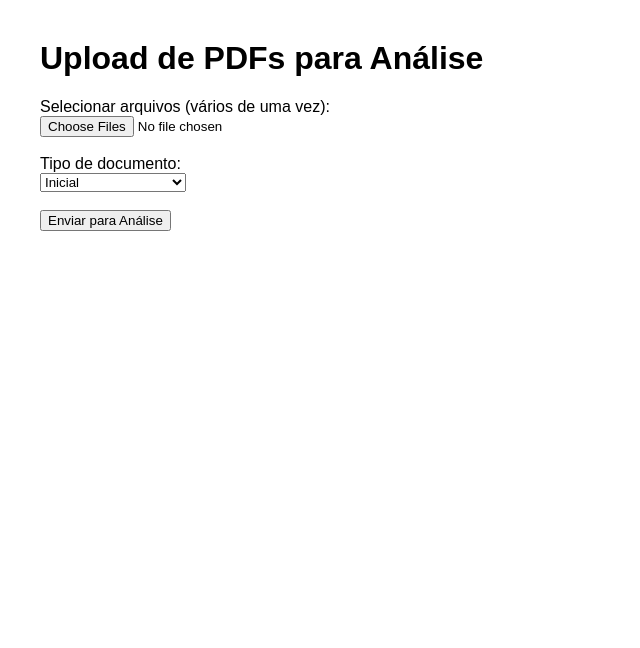
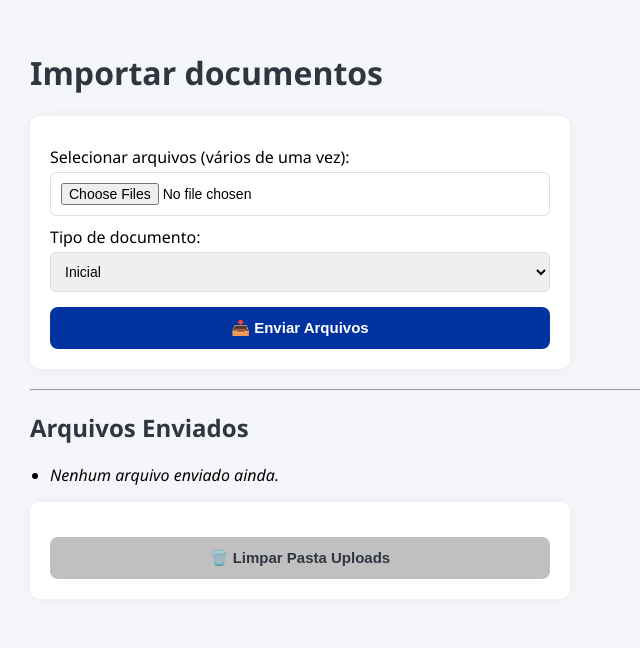
Before and after one commit to PHDRibeiro/analisador-pdf, a Flask app: page / in a window 1280 px wide. Shown: the top 648 px of the page, without its empty margins (0-640 px from the left). Run offline with Flask 2, Linux system fonts and the light colour scheme.

Commit message:
Versao v1.1 Estilizado

```diff
--- a/app.py
+++ b/app.py
@@ -150,7 +150,14 @@ def processar_arquivos():
 
 @app.route('/')
 def index():
-    return render_template('index.html', tipos=TIPOS)
+    arquivos = os.listdir(app.config['UPLOAD_FOLDER']) if os.path.exists(app.config['UPLOAD_FOLDER']) else []
+    tipos_encontrados = [arq.split('__', 1)[0].replace("_", " ") for arq in arquivos if '__' in arq]
+
+    tem_inicial = 'Inicial' in tipos_encontrados
+    tem_informativo = any(t in tipos_encontrados for t in ['Informativo Extratão', 'Informativo CAF', 'Informativo SPPREV'])
+    pode_analisar = tem_inicial and tem_informativo
+
+    return render_template('index.html', tipos=TIPOS, pode_analisar=pode_analisar, arquivos=arquivos)
 
 @app.route('/upload', methods=['POST'])
 def upload():
@@ -174,6 +181,16 @@ def analisar():
     resultados = processar_arquivos()
     return render_template('resultado.html', resultados=resultados)
 
+@app.route('/limpar_uploads', methods=['POST'])
+def limpar_uploads():
+    pasta = app.config['UPLOAD_FOLDER']
+    if os.path.exists(pasta):
+        for arquivo in os.listdir(pasta):
+            caminho = os.path.join(pasta, arquivo)
+            if os.path.isfile(caminho):
+                os.remove(caminho)
+    return redirect(url_for('index'))
+
 # --- Execução ---
 if __name__ == '__main__':
     app.run(debug=True)
--- a/static/style.css
+++ b/static/style.css
@@ -1,7 +1,89 @@
 body {
-    font-family: Arial;
-    margin: 40px;
-  }
-  .pdf-bloco {
-    margin-bottom: 10px;
-  }
+  font-family: 'Segoe UI', sans-serif;
+  background-color: #f5f6fa;
+  margin: 0;
+  padding: 30px;
+}
+
+h1, h2 {
+  color: #2f3640;
+}
+
+form {
+  background: white;
+  padding: 20px;
+  border-radius: 10px;
+  max-width: 500px;
+  box-shadow: 0 0 15px rgba(0,0,0,0.05);
+  margin-bottom: 20px;
+}
+
+label {
+  display: block;
+  margin-top: 10px;
+  margin-bottom: 4px;
+  font-weight: 500;
+}
+
+input[type="file"],
+select {
+  width: 100%;
+  box-sizing: border-box;
+  padding: 10px;
+  border-radius: 6px;
+  border: 1px solid #dcdde1;
+  font-size: 14px;
+}
+
+button {
+  padding: 12px;
+  margin-top: 15px;
+  width: 100%;
+  border: none;
+  border-radius: 8px;
+  font-weight: bold;
+  font-size: 15px;
+  cursor: pointer;
+  transition: 0.3s ease;
+}
+
+button[type="submit"] {
+  background-color: #0033a0; /* Azul mais escuro */
+  color: white;
+}
+
+button[type="submit"]:hover {
+  background-color: #001f70; /* Hover mais escuro */
+}
+
+button.danger {
+  background-color: #c0c0c0; /* Cinza */
+  color: #2f3640;
+}
+
+button.danger:hover {
+  background-color: #a8a8a8;
+}
+
+ul {
+  padding-left: 20px;
+}
+
+button.analisar {
+  background-color: #006e90;
+  color: white;
+  width: 100%;
+  padding: 12px;
+  margin-top: 15px;
+  border: none;
+  border-radius: 8px;
+  font-weight: bold;
+  font-size: 15px;
+  cursor: pointer;
+  transition: 0.3s ease;
+  box-sizing: border-box;
+}
+
+button.analisar:hover {
+  background-color: #005676;
+}
--- a/templates/index.html
+++ b/templates/index.html
@@ -6,20 +6,43 @@
   <link rel="stylesheet" href="/static/style.css">
 </head>
 <body>
-  <h1>Upload de PDFs para Análise</h1>
+  <h1>Importar documentos</h1>
 
   <form action="/upload" method="POST" enctype="multipart/form-data">
-    <label>Selecionar arquivos (vários de uma vez):</label><br>
-    <input type="file" name="pdfs" multiple required><br><br>
+    <label for="pdfs">Selecionar arquivos (vários de uma vez):</label>
+    <input type="file" name="pdfs" multiple required>
 
-    <label>Tipo de documento:</label><br>
+    <label for="tipo">Tipo de documento:</label>
     <select name="tipo" required>
       {% for tipo in tipos %}
       <option value="{{ tipo }}">{{ tipo }}</option>
       {% endfor %}
-    </select><br><br>
+    </select>
 
-    <button type="submit">Enviar para Análise</button>
+    <button type="submit">📥 Enviar Arquivos</button>
+  </form>
+
+  {% if pode_analisar %}
+  <div style="max-width: 500px; margin-top: 20px;">
+    <form action="/analisar" method="GET">
+      <button type="submit" class="analisar">📊 Analisar</button>
+    </form>
+  </div>
+  {% endif %}
+
+  <hr>
+
+  <h2>Arquivos Enviados</h2>
+  <ul>
+    {% for arquivo in arquivos %}
+      <li>{{ arquivo }}</li>
+    {% else %}
+      <li><i>Nenhum arquivo enviado ainda.</i></li>
+    {% endfor %}
+  </ul>
+
+  <form action="/limpar_uploads" method="POST" onsubmit="return confirm('Tem certeza que deseja apagar todos os arquivos da pasta uploads?');">
+    <button class="danger" type="submit">🗑️ Limpar Pasta Uploads</button>
   </form>
 
   <script>
```
Also changed, not shown: 2 other files.
